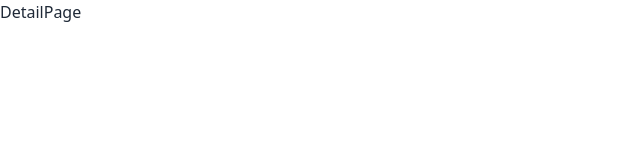
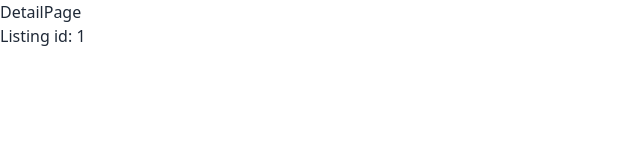
Before and after one commit to wendykr/urbantopia-app, a Next.js app: page /listings/1 in a window 1280 px wide. Shown: the top 160 px of the page, without its empty margins (0-640 px from the left). Built offline with nearby package versions, Linux system fonts and the light colour scheme.

Commit message:
feat: filter fetch data into DetailPage

```diff
--- a/src/pages/listings/[listingId].js
+++ b/src/pages/listings/[listingId].js
@@ -1,10 +1,36 @@
 import { useRouter } from "next/router";
+import { useState, useEffect } from "react";
+
+const useListingData = (listingId) => {
+  const [data, setData] = useState(null);
+
+  const fetchData = async () => {
+    const response = await fetch("/listings.json");
+    const responseData = await response.json();
+    setData(
+      responseData.filter((listing) => listing.id === Number(listingId))?.[0]
+    );
+  };
+
+  useEffect(() => {
+    fetchData();
+  }, [listingId]);
+
+  return data;
+};
 
 export default function DetailPage() {
   const router = useRouter();
 
   const { listingId } = router.query;
 
-  console.log("listingId", listingId);
-  return <div>DetailPage</div>;
+  const listing = useListingData(listingId);
+
+  console.log("listing", listing);
+  return (
+    <div>
+      DetailPage
+      <p>Listing id: {listingId}</p>
+    </div>
+  );
 }
```
